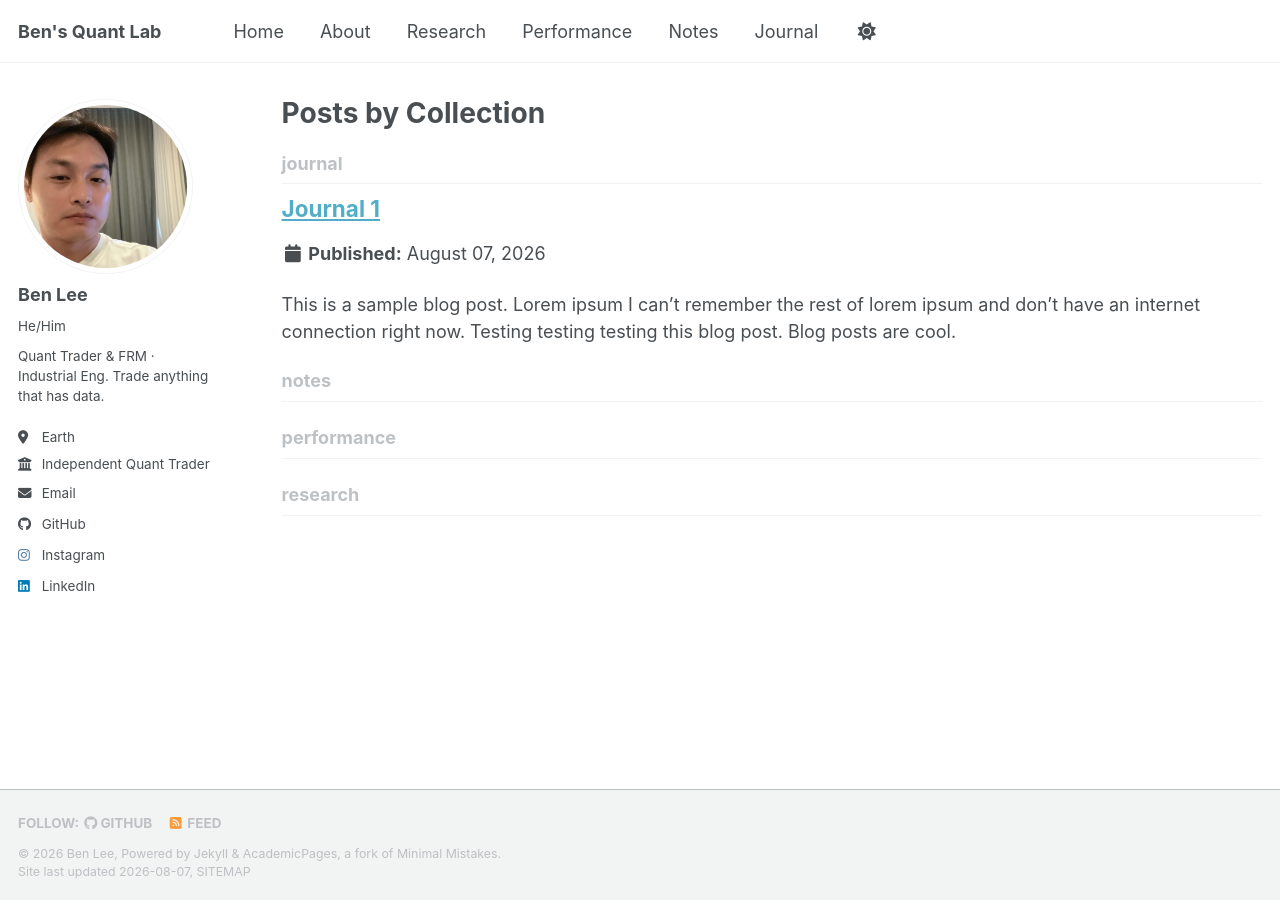
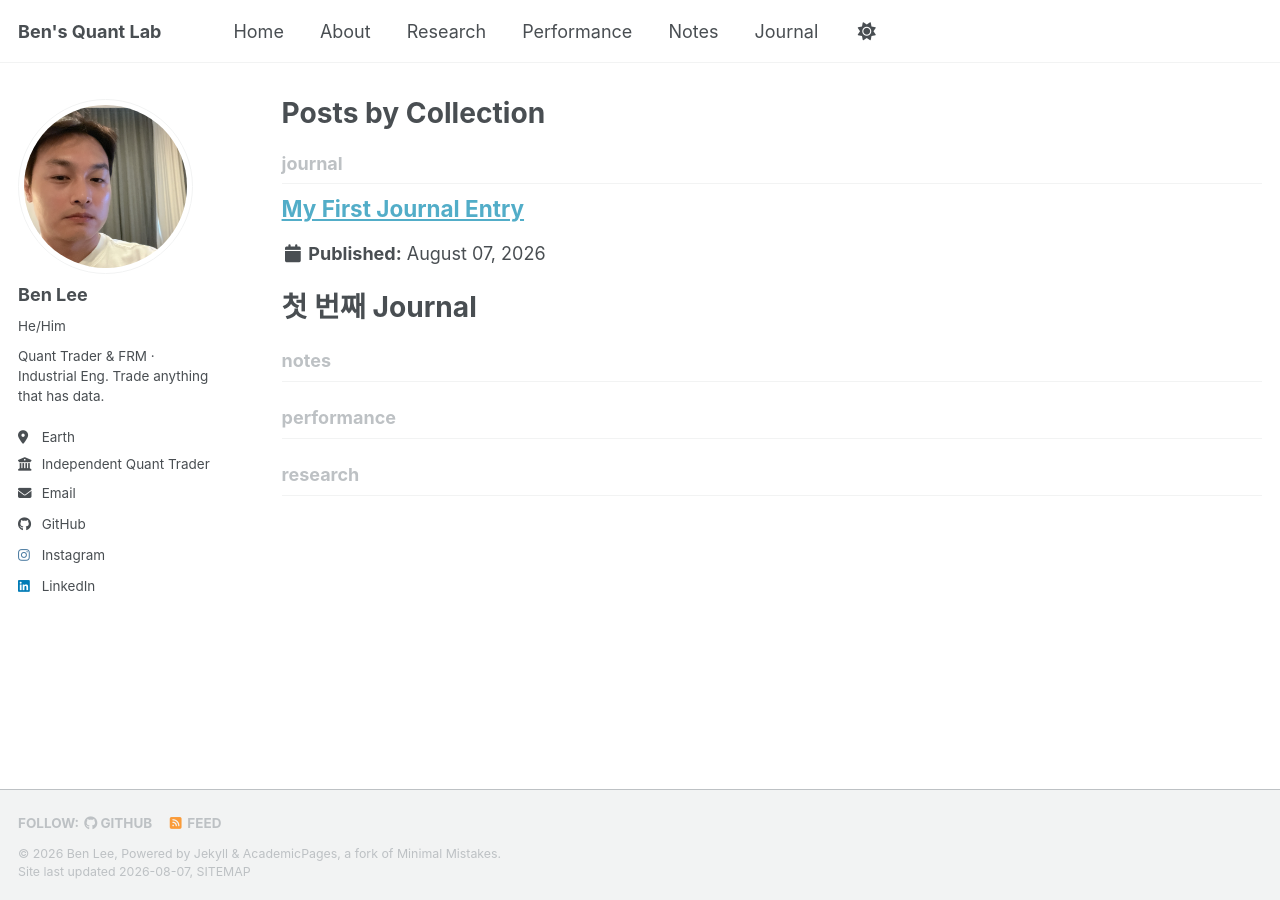
Before and after one commit to leebh1119/leebh1119.github.io, a Jekyll site: the page built from _pages/collection-archive.html, in a window 1280 px wide. Built offline with Jekyll 4.4.1, drawn with Linux system fonts in a browser that asks for light colours; a style sheet for code colours, icons or effects is not loaded.

Commit message:
Journal Test Posting

```diff
--- a/_journal/2026-08-07-journal-1.md
+++ /dev/null
@@ -1,20 +0,0 @@
----
-title: 'Journal 1'
-date: 2026-08-07
-permalink: /journal/2026-08-07-journal-1
-tags:
-  - cool posts
-  - category1
-  - category2
----
-
-This is a sample blog post. Lorem ipsum I can't remember the rest of lorem ipsum and don't have an internet connection right now. Testing testing testing this blog post. Blog posts are cool.
-
-Headings are cool
-======
-
-You can have many headings
-======
-
-Aren't headings cool?
-------
```
Also changed, not shown: _journal/2026-08-07-test-journal.md (added, +12 -0 lines), _pages/journal.md (+1 -1 lines), 1 other file.
